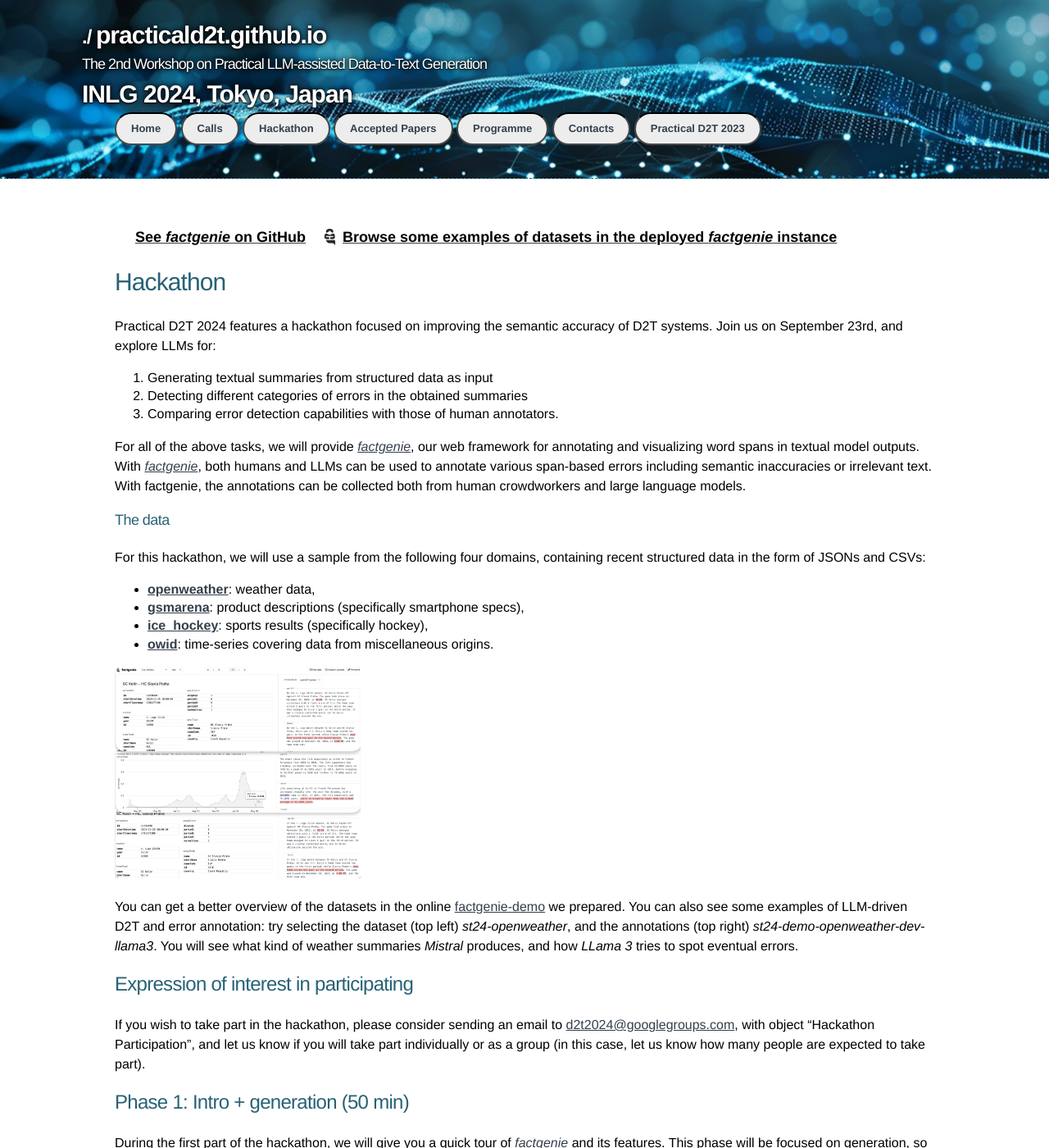
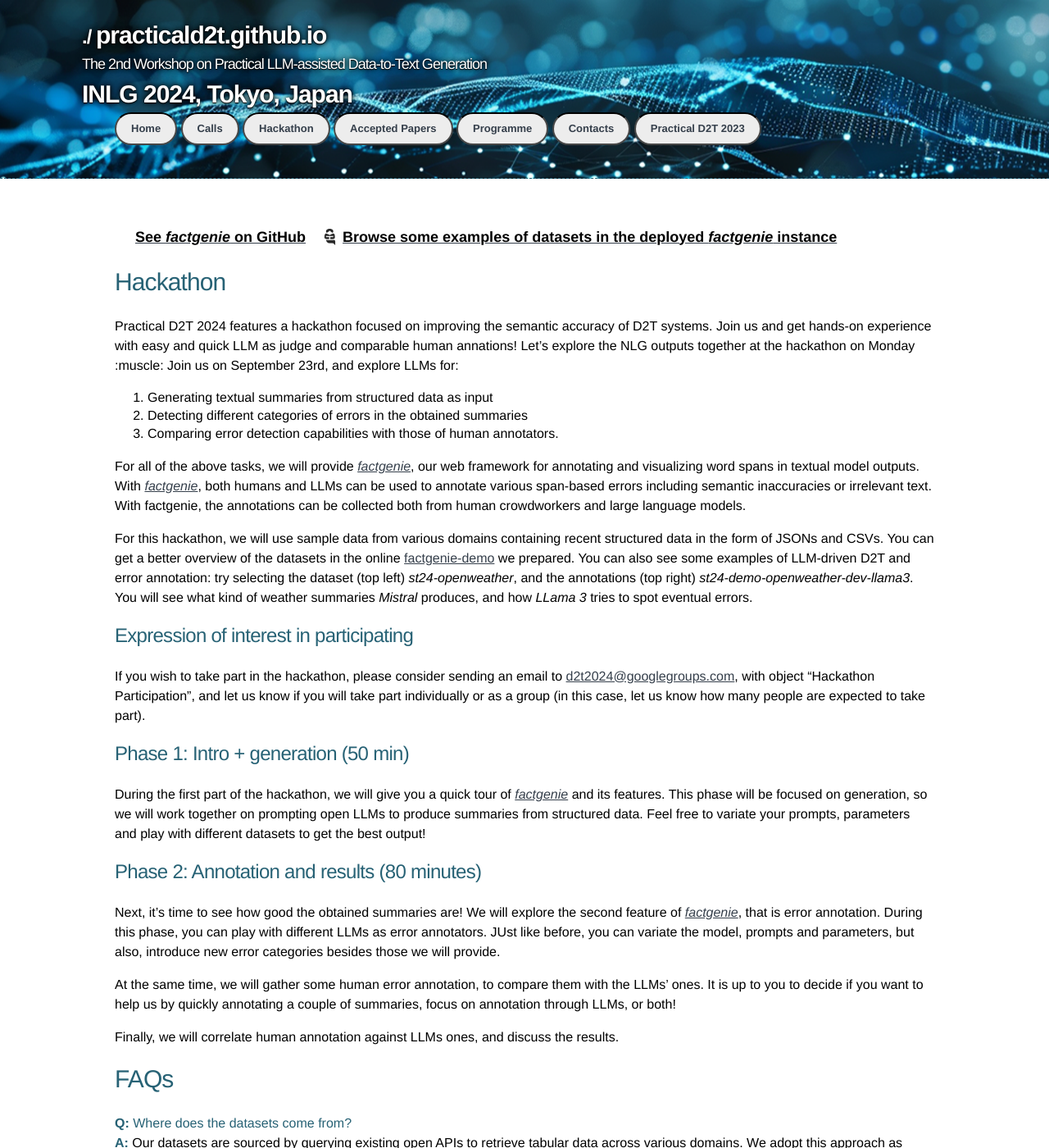
Before and after one commit to practicald2t/practicald2t.github.io, a Jekyll site: the page built from pages/hackathon.md, in a window 1280 px wide and 1400 px high. Shown: the whole window at 82% size. Built offline with Jekyll 4.4.1, drawn with Linux system fonts in a browser that asks for light colours.

Commit message:
Update hackathon.md

```diff
--- a/pages/hackathon.md
+++ b/pages/hackathon.md
@@ -18,7 +18,8 @@ layout: default
 </div>
 
 # Hackathon
-Practical D2T 2024 features a hackathon focused on improving the semantic accuracy of D2T systems. Join us on September 23rd, and explore LLMs for:
+Practical D2T 2024 features a hackathon focused on improving the semantic accuracy of D2T systems. Join us and get hands-on experience with easy and quick LLM as judge and comparable human annations! Let's explore the NLG outputs together at the hackathon on Monday :muscle:
+Join us on September 23rd, and explore LLMs for:
 
 1. Generating textual summaries from structured data as input
 2. Detecting different categories of errors in the obtained summaries
@@ -26,17 +27,7 @@ Practical D2T 2024 features a hackathon focused on improving the semantic accura
 
 For all of the above tasks, we will provide <a href="https://github.com/kasnerz/factgenie/"><i>factgenie</i></a>, our web framework for annotating and visualizing word spans in textual model outputs. With <a href="https://github.com/kasnerz/factgenie/"><i>factgenie</i></a>, both humans and LLMs can be used to annotate various span-based errors including semantic inaccuracies or irrelevant text. With factgenie, the annotations can be collected both from human crowdworkers and large language models.
 
-### The data
-For this hackathon, we will use a sample from the following four domains, containing recent structured data in the form of JSONs and CSVs:
-
-- [**openweather**](https://quest.ms.mff.cuni.cz/namuddis/factgenie/browse?dataset=st24-openweather&split=dev&example_idx=0): weather data,
-- [**gsmarena**](https://quest.ms.mff.cuni.cz/namuddis/factgenie/browse?dataset=st24-gsmarena&split=dev&example_idx=0): product descriptions (specifically smartphone specs),
-- [**ice_hockey**](https://quest.ms.mff.cuni.cz/namuddis/factgenie/browse?dataset=st24-ice_hockey&split=dev&example_idx=0): sports results (specifically hockey),
-- [**owid**](https://quest.ms.mff.cuni.cz/namuddis/factgenie/browse?dataset=st24-owid&split=dev&example_idx=0): time-series covering data from miscellaneous origins.
-
-<img src="../assets/images/factgenie_data_combined.png" style="max-width: 300px;" alt="preview of the data in factgenie">
-
-You can get a better overview of the datasets in the online [factgenie-demo](https://quest.ms.mff.cuni.cz/namuddis/factgenie/browse?dataset=st24-openweather&split=dev&example_idx=0) we prepared. You can also see some examples of LLM-driven D2T and error annotation: try selecting the dataset (top left) _st24-openweather_, and the annotations (top right) _st24-demo-openweather-dev-llama3_. You will see what kind of weather summaries _Mistral_ produces, and how _LLama 3_ tries to spot eventual errors.
+For this hackathon, we will use sample data from various domains containing recent structured data in the form of JSONs and CSVs. You can get a better overview of the datasets in the online [factgenie-demo](https://quest.ms.mff.cuni.cz/namuddis/factgenie/browse?dataset=st24-openweather&split=dev&example_idx=0) we prepared. You can also see some examples of LLM-driven D2T and error annotation: try selecting the dataset (top left) _st24-openweather_, and the annotations (top right) _st24-demo-openweather-dev-llama3_. You will see what kind of weather summaries _Mistral_ produces, and how _LLama 3_ tries to spot eventual errors.
 
 ## Expression of interest in participating
 If you wish to take part in the hackathon, please consider sending an email to [d2t2024@googlegroups.com](mailto:d2t2024@googlegroups.com), with object "Hackathon Participation", and let us know if you will take part individually or as a group (in this case, let us know how many people are expected to take part).
```
